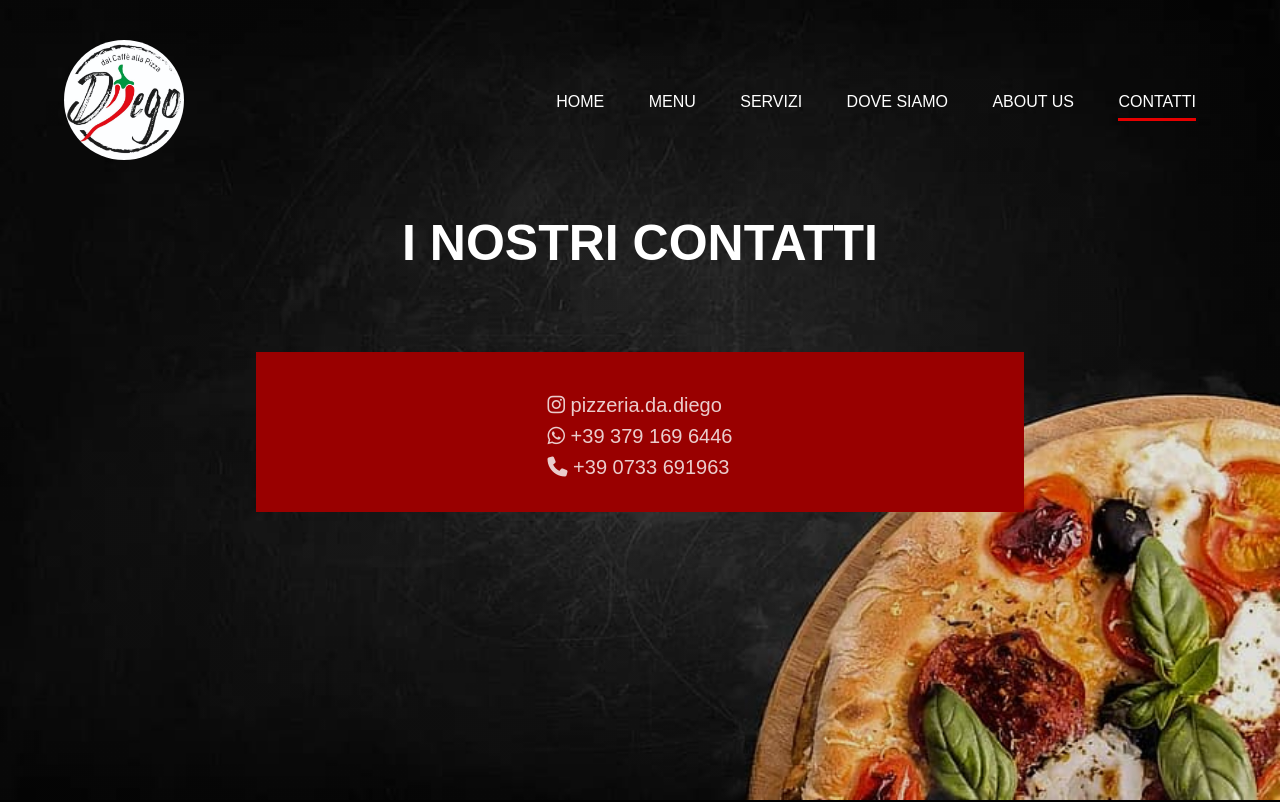
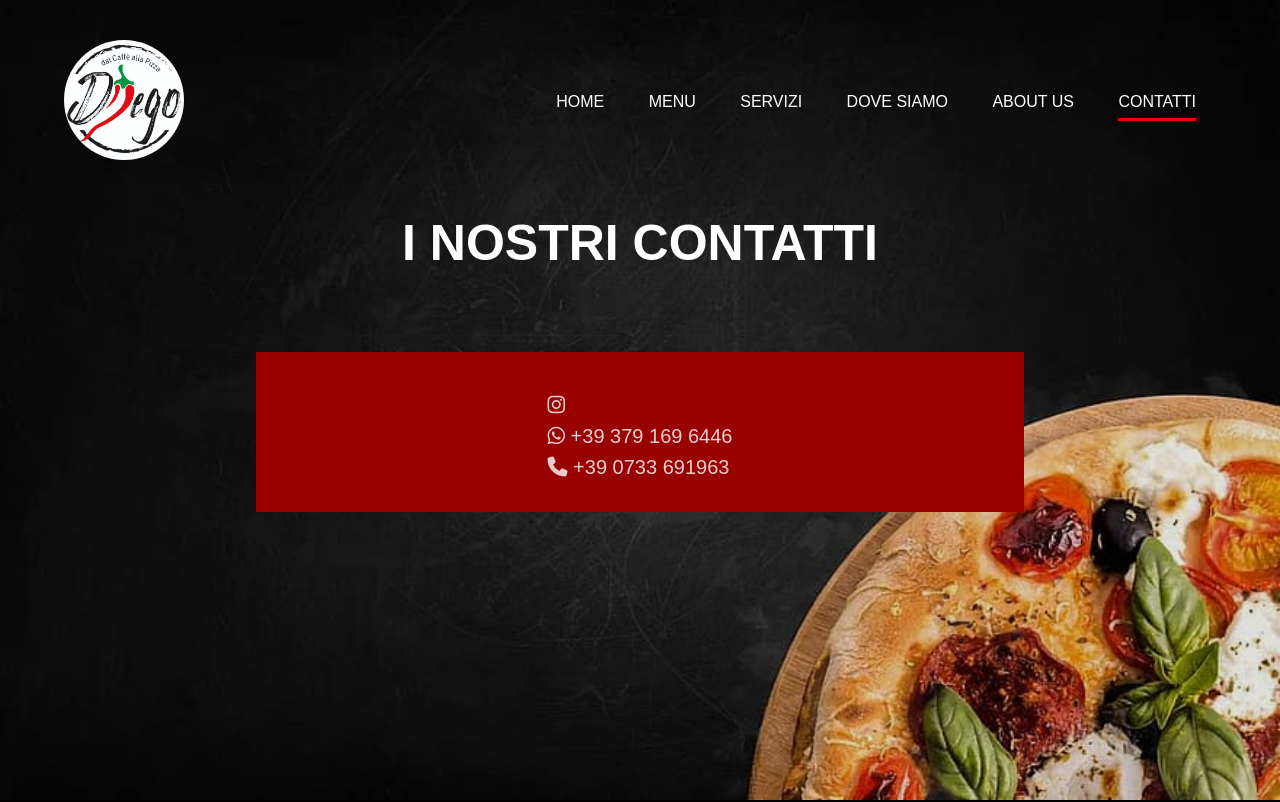
Before and after one commit to michele-vigliotta/pizzeriadadiego, a plain HTML site: page contatti.html in a window 1280 px wide. Shown: the top 802 px of the page. Drawn offline with Linux system fonts and the light colour scheme.

Commit message:
fix space e ig updated

```diff
--- a/contatti.html
+++ b/contatti.html
@@ -45,7 +45,7 @@
 			<div class="contattidiv">
 				<ul>
 			 	<li>
-			 		<a href="https://www.instagram.com/da.diego.potenzapicena" target="_blank"><i class="fab fa-instagram"></i>    pizzeria.da.diego</a>
+			 		<a href="https://www.instagram.com/da.diego.potenzapicena" target="_blank"><i class="fab fa-instagram"></i>    <da class="diego potenzapicena"></da></a>
 			 	</li>
 			 	<!--
 			 	<li>
```
Also changed, not shown: index.html (+1 -2 lines).
